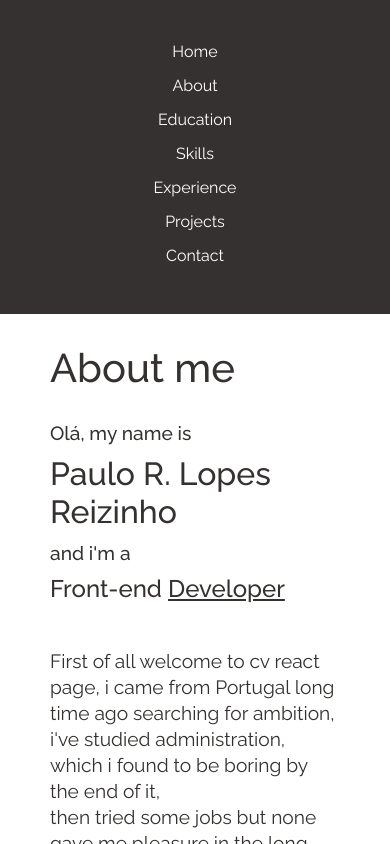
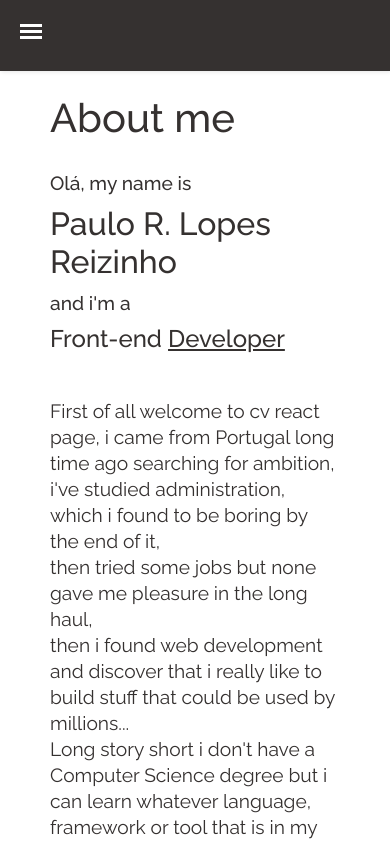
Before and after one commit to lordrichard6/reactCV, a React (Create React App) app: page /about in a window 390 px wide. Shown: the top 844 px of the page. Built offline with nearby package versions, Linux system fonts and the light colour scheme.

Commit message:
navigation in mobile

```diff
--- a/src/App.css
+++ b/src/App.css
@@ -78,7 +78,7 @@ a:hover {
 }
 
 .subtopic {
-  margin: 10px 10px 30px 10px !important;
+  /* margin: 10px 10px 30px 10px !important; */
 }
 
 /* active class */
@@ -193,6 +193,19 @@ p {
   color: #e4e4e4;
 }
 
+#menu input[type="checkbox"],
+#menu ul span.drop-icon {
+  display: none;
+}
+
+.nav .menu-icon {
+  display: none;
+}
+
+.nav .menu-btn {
+  display: none;
+}
+
 @media all and (max-width: 450px) {
   :root {
     --fontsize-nav: 1rem;
@@ -218,6 +231,7 @@ p {
 
   .condiv {
     padding: 20px 40px;
+    margin-top: 4rem;
   }
 
   nav ul {
@@ -265,4 +279,109 @@ p {
   .contact h3 {
     font-size: 1.2rem;
   }
+
+
+/* dropdown nav -----------------------------------------------------------------------*/
+.nav li {
+  /* float: left; */
 }
+.nav li a {
+  padding: 20px 30px;
+}
+.nav .menu {
+  clear: none;
+  float: right;
+  max-height: none;
+}
+
+.nav {
+  background-color: #353130;
+  box-shadow: 1px 1px 4px 0 rgba(0,0,0,.1);
+  position: fixed;
+  width: 100%;
+  z-index: 3;
+}
+
+.nav ul {
+  margin: 0 auto!important;
+  padding: 0;
+  list-style: none;
+  overflow: hidden;
+  /* background-color: #353130; */
+}
+
+.nav ul {
+  margin: 0;
+  padding: 0;
+  list-style: none;
+  overflow: hidden;
+  /* background-color: #fff; */
+}
+
+.nav .menu {
+  clear: both;
+  max-height: 0;
+  transition: max-height .2s ease-out;
+}
+
+.nav .menu-icon {
+  cursor: pointer;
+  display: inline-block;
+  float: right;
+  padding-left: 20px;
+  position: relative;
+  user-select: none;
+}
+
+.nav .menu-icon .navicon {
+  background: white;
+  display: block;
+  height: 3px;
+  position: relative;
+  transition: background .2s ease-out;
+  width: 22px;
+}
+
+.nav .menu-icon .navicon:before,
+.nav .menu-icon .navicon:after {
+  background: white;
+  content: '';
+  display: block;
+  height: 100%;
+  position: absolute;
+  transition: all .2s ease-out;
+  width: 100%;
+
+}
+
+.nav .menu-icon .navicon:before {
+  top: 6px;
+}
+
+.nav .menu-icon .navicon:after {
+  top: -6px;
+}
+
+/* menu btn */
+
+.nav .menu-btn:checked ~ .menu {
+  max-height: 240px;
+}
+
+.nav .menu-btn:checked ~ .menu-icon .navicon {
+  background: transparent;
+}
+
+.nav .menu-btn:checked ~ .menu-icon .navicon:before {
+  transform: rotate(-45deg);
+}
+
+.nav .menu-btn:checked ~ .menu-icon .navicon:after {
+  transform: rotate(45deg);
+}
+
+.nav .menu-btn:checked ~ .menu-icon:not(.steps) .navicon:before,
+.nav .menu-btn:checked ~ .menu-icon:not(.steps) .navicon:after {
+  top: 0;
+}
+}
--- a/src/components/Navbar.js
+++ b/src/components/Navbar.js
@@ -18,8 +18,10 @@ class Navbar extends Component {
 
     render() {
         return (
-            <nav>
-                <ul id='menu'>
+            <nav className="nav">
+                <input class="menu-btn" type="checkbox" id="menu-btn" />
+                <label class="menu-icon" for="menu-btn"><span class="navicon"></span></label>
+                <ul className='menu'>
                     <NavItem item='Home' toLink='/' activec={this.activeitem} />
                     <NavItem item='About' toLink='/about' activec={this.activeitem} />
                     <NavItem item='Education' toLink='/education' activec={this.activeitem} />
```
